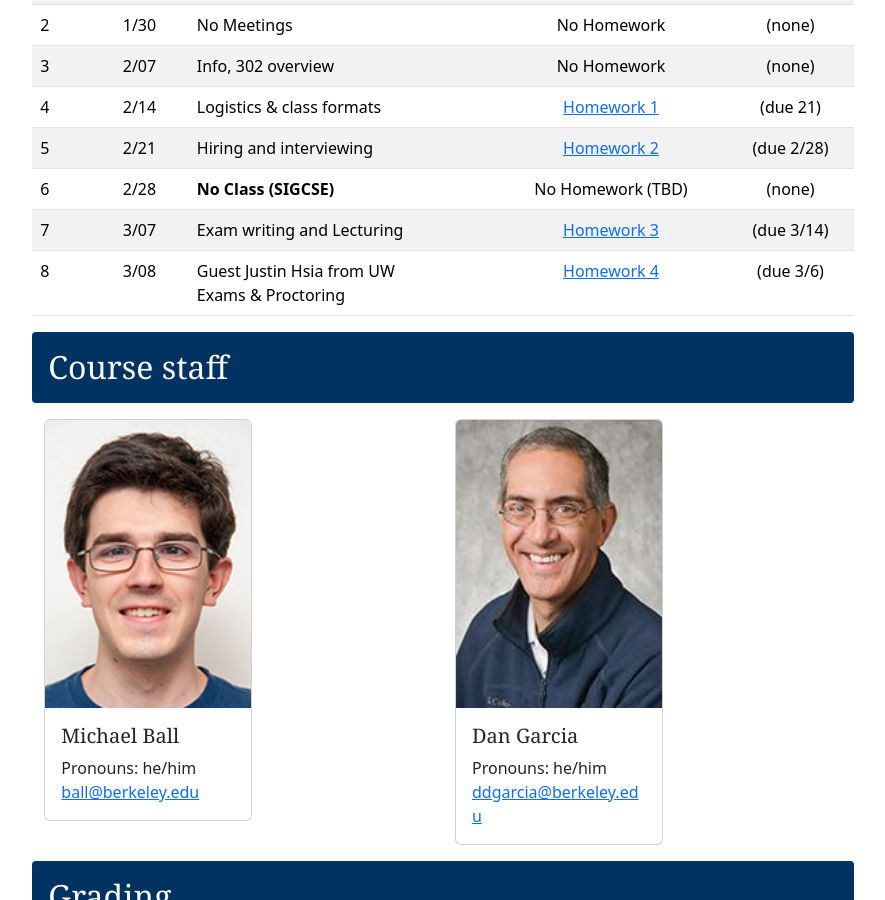
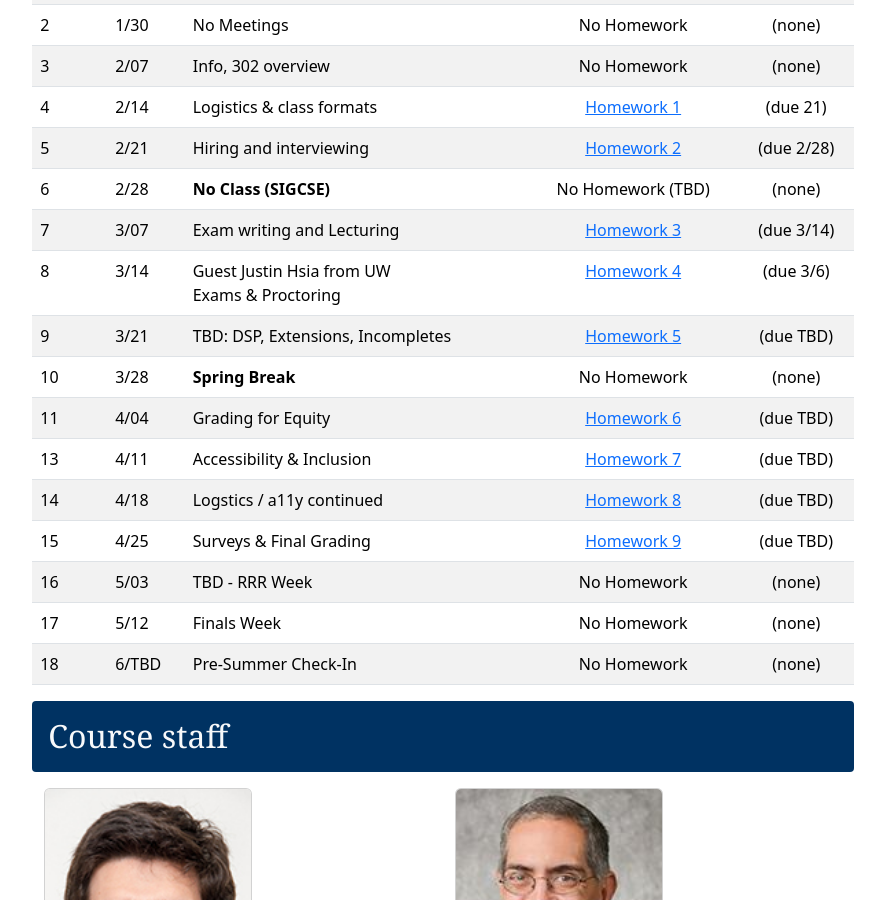
Before and after one commit to berkeley-cs302/sp25, a Jekyll site: the page built from index.md, in a window 1280 px wide and 900 px high, scrolled down 419 px. Shown: the whole window, without its empty margins (197-1082 px from the left). Built offline with Jekyll 4.4.1, drawn with Linux system fonts in a browser that asks for light colours; some web fonts are replaced.

Commit message:
lots of 2025 updates

```diff
--- a/index.md
+++ b/index.md
@@ -24,17 +24,32 @@ _Homework assignments which say "Spring 2023" at the top are last years versions
 | 5    | 2/21 | Hiring and interviewing | [Homework 2][hw2] | (due 2/28) |
 | 6    | 2/28 | **No Class (SIGCSE)** | No Homework (TBD) | (none) |
 | 7    | 3/07 | Exam writing and Lecturing | [Homework 3][hw3] | (due 3/14) |
-| 8   | 3/08 | Guest Justin Hsia from UW <br> Exams & Proctoring | [Homework 4][hw4] | (due 3/6) |
+| 8    | 3/14 | Guest Justin Hsia from UW <br> Exams & Proctoring | [Homework 4][hw4] | (due 3/6) |
+| 9    | 3/21 | TBD: DSP, Extensions, Incompletes | [Homework 5][hw5] | (due TBD) |
+| 10   | 3/28 | **Spring Break** | No Homework | (none) |
+| 11   | 4/04 | Grading for Equity | [Homework 6][hw6] | (due TBD) |
+| 13   | 4/11 | Accessibility & Inclusion | [Homework 7][hw7] | (due TBD) |
+| 14   | 4/18 | Logstics / a11y continued | [Homework 8][hw8] | (due TBD) |
+| 15   | 4/25 | Surveys & Final Grading | [Homework 9][hw9] | (due TBD) |
+| 16   | 5/03 | TBD - RRR Week | No Homework | (none) |
+| 17   | 5/12 | Finals Week | No Homework | (none) |
+| 18   | 6/TBD | Pre-Summer Check-In | No Homework | (none) |
 
 
-[hw1]: /sp24/hw/hw1
-[hw2]: /sp24/hw/hw2
-[hw3]: /sp24/hw/hw3
-[hw4]: /sp24/hw/hw4
-[hw5]: /sp24/hw/hw5
-[hw6]: /sp24/hw/hw6
-[hw7]: /sp24/hw/hw7
-[hw8]: /sp24/hw/hw8
+[hw1]: /sp25/hw/hw1
+[hw2]: /sp25/hw/hw2
+[hw3]: /sp25/hw/hw3
+[hw4]: /sp25/hw/hw4
+[hw5]: /sp25/hw/hw5
+[hw6]: /sp25/hw/hw6
+[hw7]: /sp25/hw/hw7
+[hw8]: /sp25/hw/hw8
+[hw9]: /sp25/hw/hw9
+[hw10]: /sp25/hw/hw10
+[hw11]: /sp25/hw/hw11
+[hw12]: /sp25/hw/hw12
+[hw13]: /sp25/hw/hw13
+
 [hw9]: https://docs.google.com/document/d/1jpAWeLPtWuDehENO5zIx6UzT4z1OEyieAIP9UL85m1c/preview
 [hw10]: https://docs.google.com/document/d/1uVWoXn7HORUC7CCROphr9dq2hcsU-Kqx4W6MlQ5H4ow/preview
 [hw11]: https://docs.google.com/document/d/1qANVq4eq9awixuokGti2p6vLaaFDrnDv57wE0oonnb4/preview
```
Also changed, not shown: other parts of index.md (+0 -11 lines), hw/hw1.md (+3 -3 lines), hw/hw2.md (+3 -4 lines).
